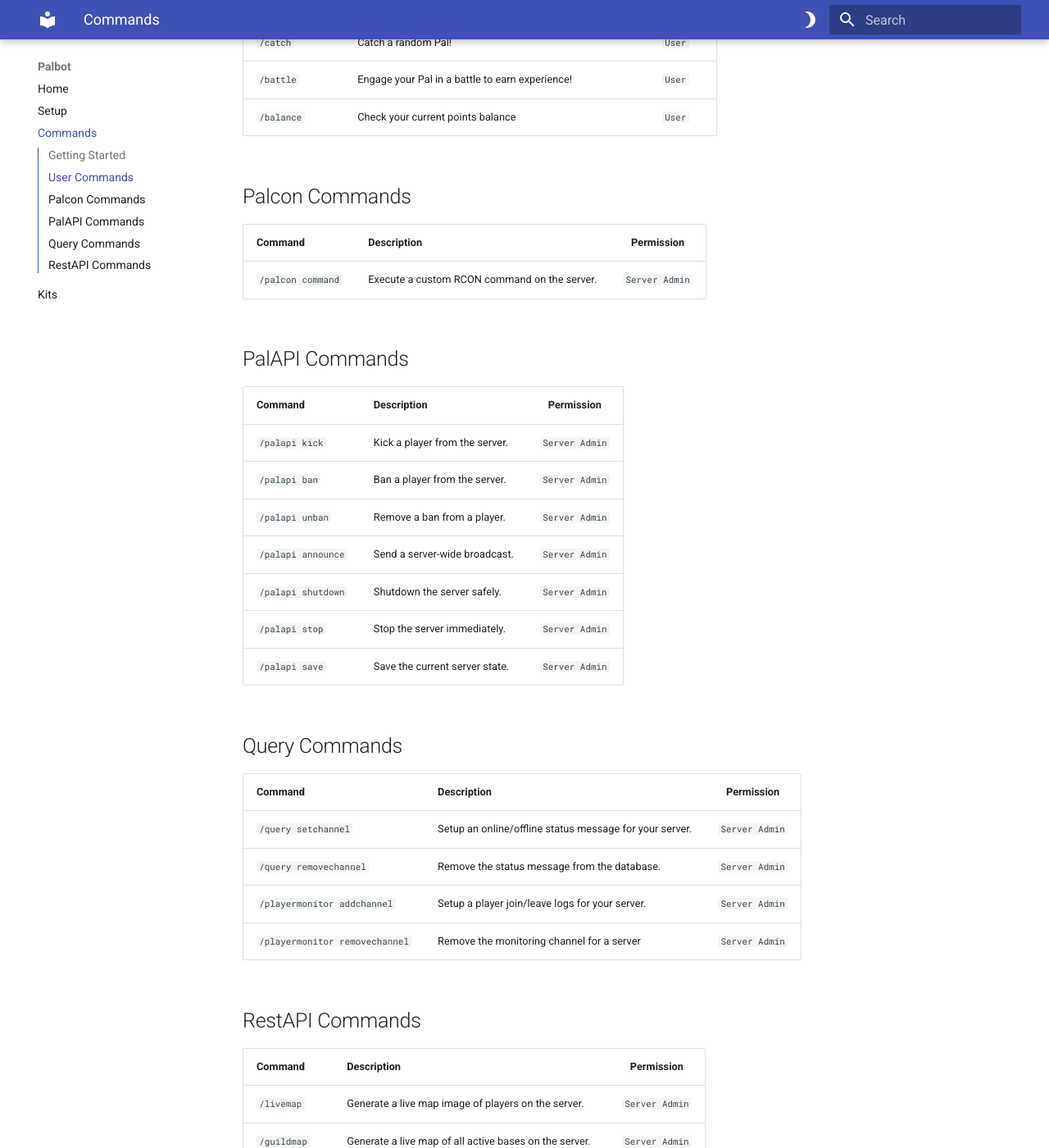
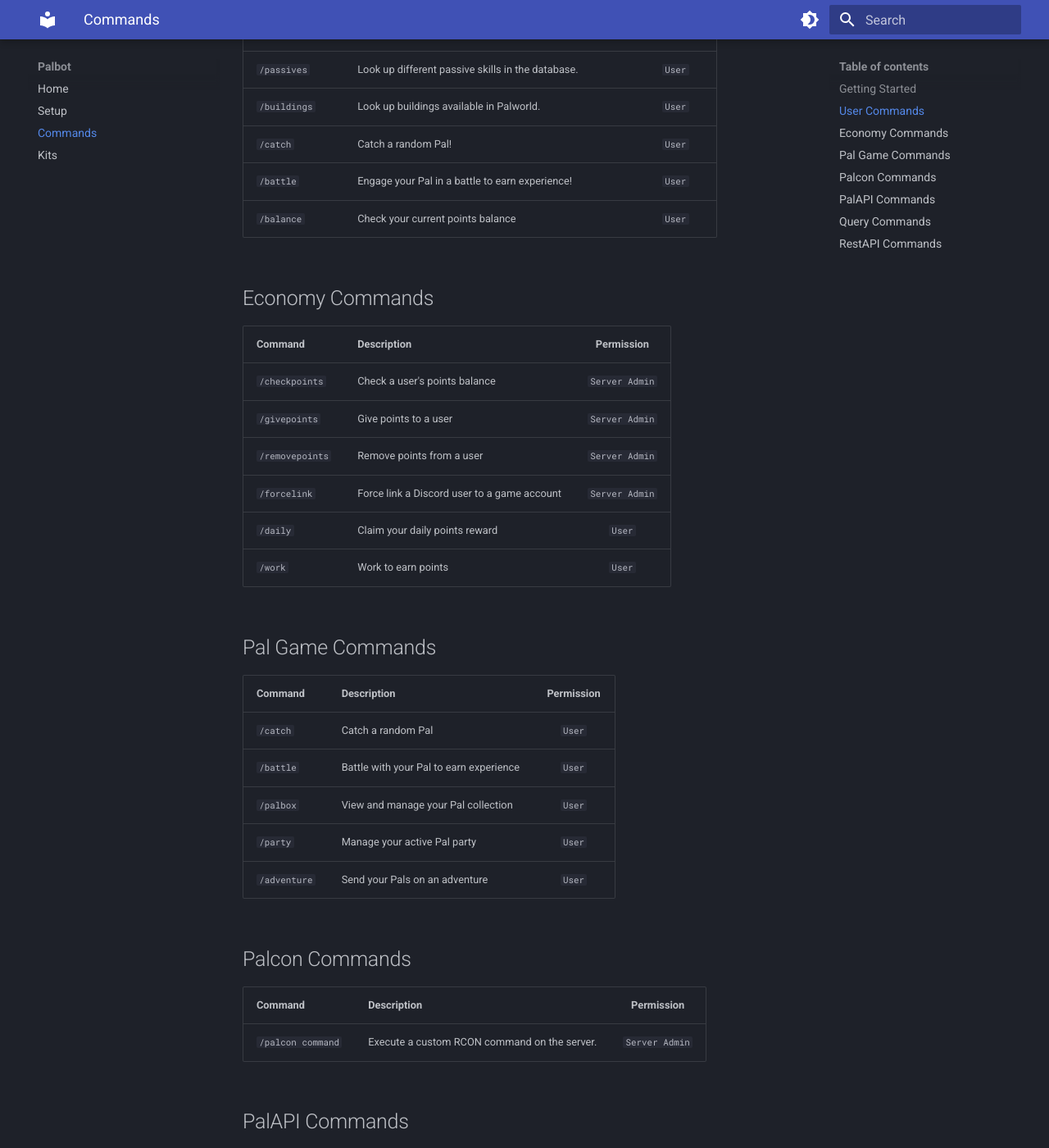
Before and after one commit to palbot-gg/docs, an MkDocs documentation site: the page built from docs/commands.md, in a window 1280 px wide and 1400 px high, scrolled down 1029 px. Shown: the whole window at 82% size. Built offline with MkDocs 1.6.1 and Material for MkDocs 9.7.7, drawn with Linux system fonts in a browser that asks for light colours; some of the changed text lies outside the part shown.

Commit message:
Update Docs

```diff
--- a/docs/commands.md
+++ b/docs/commands.md
@@ -1,5 +1,6 @@
 # Palbot Commands
-
+!!! info "Dashboard now available"
+    Check out our new [dashboard](https://dashboard.palbox.xyz)!
 ## Getting Started
 > Commands for adding your server to the bot.
 
@@ -26,6 +27,25 @@
 | `/catch` | Catch a random Pal! | `User` |
 | `/battle` | Engage your Pal in a battle to earn experience! | `User` |
 | `/balance` | Check your current points balance | `User` |
+
+## Economy Commands
+| Command | Description | Permission |
+|---------|-------------|:-:|
+| `/checkpoints` | Check a user's points balance | `Server Admin` |
+| `/givepoints` | Give points to a user | `Server Admin` |
+| `/removepoints` | Remove points from a user | `Server Admin` |
+| `/forcelink` | Force link a Discord user to a game account | `Server Admin` |
+| `/daily` | Claim your daily points reward | `User` |
+| `/work` | Work to earn points | `User` |
+
+## Pal Game Commands
+| Command | Description | Permission |
+|---------|-------------|:-:|
+| `/catch` | Catch a random Pal | `User` |
+| `/battle` | Battle with your Pal to earn experience | `User` |
+| `/palbox` | View and manage your Pal collection | `User` |
+| `/party` | Manage your active Pal party | `User` |
+| `/adventure` | Send your Pals on an adventure | `User` |
 
 ## Palcon Commands
 | Command | Description | Permission |
--- a/mkdocs.yml
+++ b/mkdocs.yml
@@ -2,20 +2,20 @@
 theme:
   name: material
   palette:
-    - media: "(prefers-color-scheme: dark)"
-      scheme: slate
+    - scheme: slate
+      toggle:
+        icon: material/brightness-4
+        name: Switch to light mode
+      primary: indigo
+      accent: indigo
+    - scheme: default
       toggle:
         icon: material/brightness-7
-        name: Switch to light mode
-    - media: "(prefers-color-scheme: light)"
-      scheme: default
-      toggle:
-        icon: material/brightness-3
         name: Switch to dark mode
-  features:
-    - navigation.instant
-    - navigation.tracking
-    - toc.integrate
+markdown_extensions:
+  - admonition
+  - pymdownx.details
+  - pymdownx.superfences
 nav:
   - Home: index.md
   - Setup: setup.md
```
Also changed, not shown: docs/index.md (+2 -0 lines), docs/kits.md (+6 -0 lines), docs/setup.md (+3 -1 lines).
